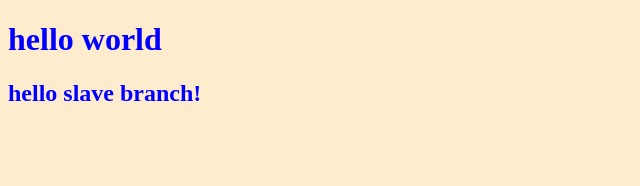
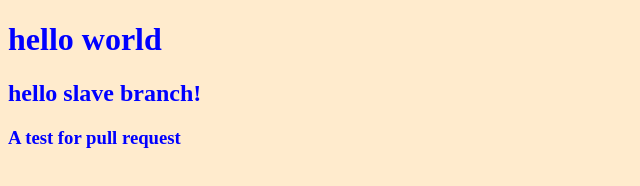
Before and after one commit to ARCANOS0/eCommerce, a plain HTML site: page index.html in a window 1280 px wide. Shown: the whole page, without its empty margins (0-640 px from the left). Drawn offline with Linux system fonts and the light colour scheme.

Commit message:
a pull request test

```diff
--- a/index.html
+++ b/index.html
@@ -10,6 +10,7 @@
 
 <h1>hello world</h1>
 <h2>hello slave branch!</h2>
+<h3>A test for pull request</h3>
 
 
 
```
